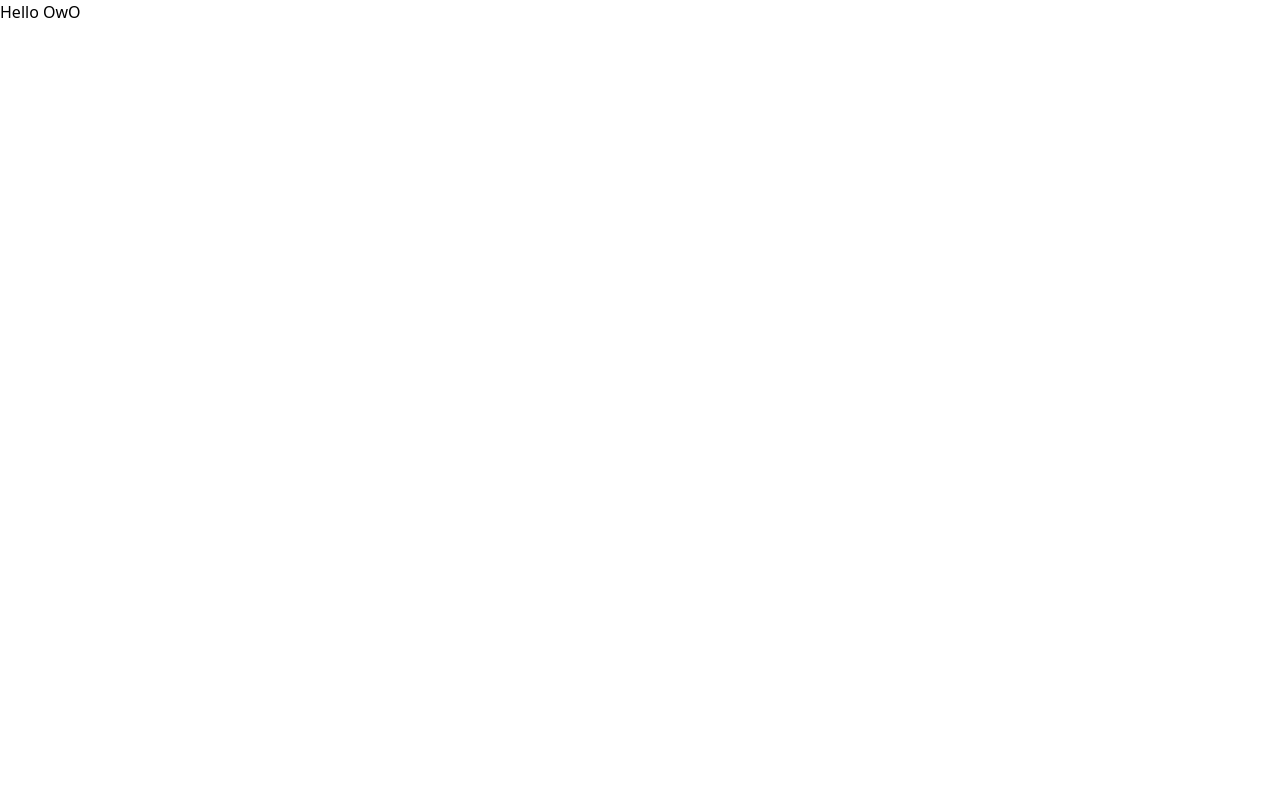
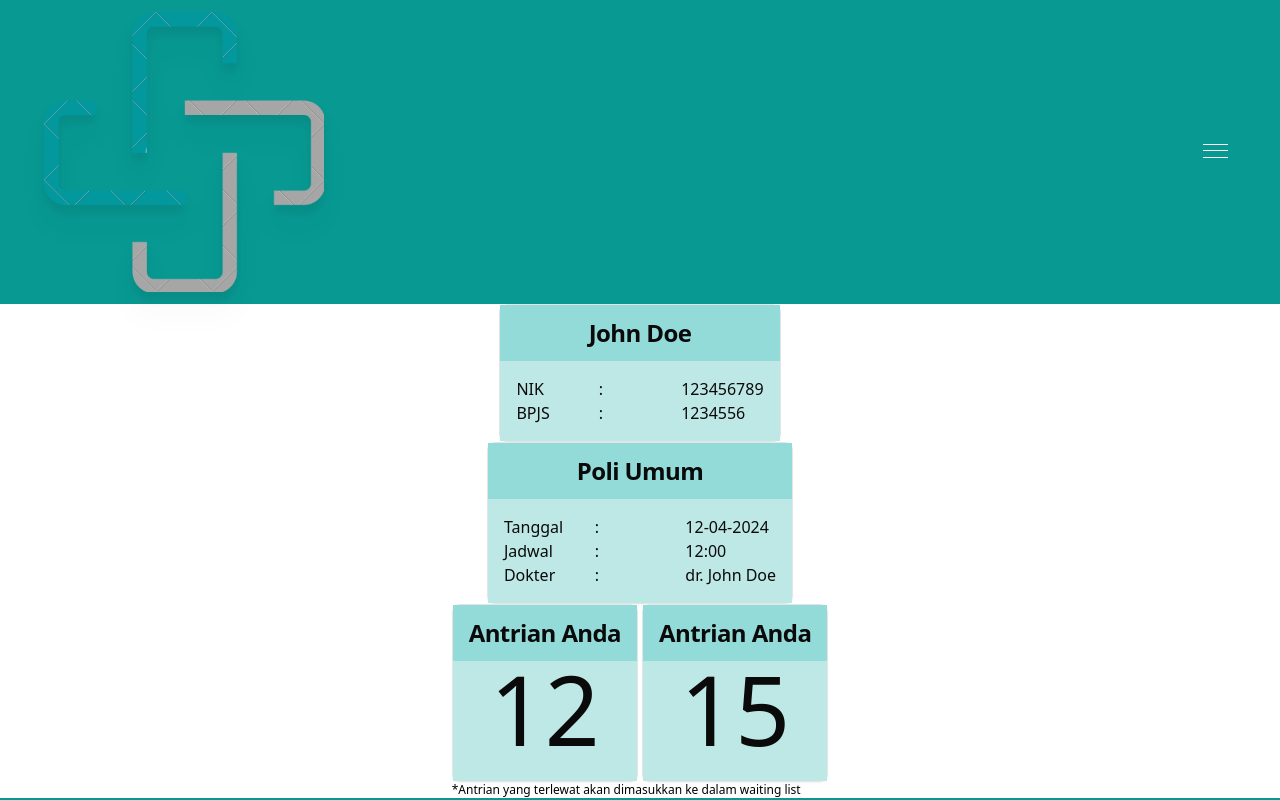
Before and after one commit to Medqueue-Alta/Medqueue-FE, a React (Vite) app: page / in a window 1280 px wide. Built offline with nearby package versions, Linux system fonts and the light colour scheme.

Commit message:
feat: slight update

```diff
--- a/src/App.tsx
+++ b/src/App.tsx
@@ -1,7 +1,11 @@
+import PatientHome from "./pages/Patient";
+// import PatientReservation from "./pages/Patient/reservasi";
+// import UpdateProfile from "./pages/Patient/update-profile";
+
 function App() {
   return (
     <>
-      <p>Hello OwO</p>
+      <PatientHome />
     </>
   );
 }
--- a/src/components/PatientInformationCard.tsx
+++ b/src/components/PatientInformationCard.tsx
@@ -11,7 +11,7 @@ const PatientInformationCard = (props: Props) => {
 
   return (
     <Card className=" w-max h-max ">
-      <CardHeader className="flex flex-row justify-center bg-[#92DBD8]">
+      <CardHeader className="flex flex-row justify-center p-4 bg-[#92DBD8]">
         <CardTitle>{nama}</CardTitle>
       </CardHeader>
       <CardContent className="p-4 bg-[#BEE8E6]">
--- a/src/components/QueueCard.tsx
+++ b/src/components/QueueCard.tsx
@@ -8,8 +8,8 @@ const QueueCard = (props: Props) => {
   const { antrian } = props;
 
   return (
-    <Card className=" w-max h-max">
-      <CardHeader className="flex flex-row justify-center bg-[#92DBD8]">
+    <Card className="self-start w-max h-max">
+      <CardHeader className="flex flex-row justify-center p-4 bg-[#92DBD8]">
         <CardTitle>Antrian Anda</CardTitle>
       </CardHeader>
       <CardContent className="flex flex-col items-center bg-[#BEE8E6]">
--- a/src/components/ReservationCard.tsx
+++ b/src/components/ReservationCard.tsx
@@ -10,7 +10,7 @@ const { children } = props;
 
   return (
     <Card className="w-80 bg-[#92DBD8] rounded-2xl shadow-md">
-      <CardHeader className="items-center">
+      <CardHeader className="items-center p-4">
         <CardTitle className="uppercase text-justify">Atur Jadwal</CardTitle>
       </CardHeader>
       <CardContent className="p-6 bg-[#BEE8E6] rounded-2xl ">
--- a/src/components/ReservedScheduleCard.tsx
+++ b/src/components/ReservedScheduleCard.tsx
@@ -11,8 +11,8 @@ const PatientCard = (props: Props) => {
   const { title, tanggal, jadwal, dokter } = props;
 
   return (
-    <Card className=" w-max h-max ">
-      <CardHeader className="flex flex-row justify-center bg-[#92DBD8]">
+    <Card className="self-start w-max h-max ">
+      <CardHeader className="flex flex-row justify-center p-4 bg-[#92DBD8]">
         <CardTitle>{title}</CardTitle>
       </CardHeader>
       <CardContent className="p-4 bg-[#BEE8E6]">
--- a/src/components/UpdateProfileCard.tsx
+++ b/src/components/UpdateProfileCard.tsx
@@ -3,15 +3,16 @@ import { Card, CardContent, CardHeader, CardTitle } from './ui/card';
 
 interface Props {
   children: ReactNode;
+  nama: string
 }
 
 const UpdateProfileCard = (props: Props) => {
-const { children } = props;
+const { children, nama } = props;
 
   return (
     <Card className="w-80 bg-[#92DBD8] rounded-2xl shadow-md">
       <CardHeader className="items-center">
-        <CardTitle className="uppercase text-justify">JohnDoe</CardTitle>
+        <CardTitle className="uppercase text-justify">{nama}</CardTitle>
       </CardHeader>
       <CardContent className="p-6 bg-[#BEE8E6] rounded-2xl ">
         {children}
--- a/src/pages/Patient/index.tsx
+++ b/src/pages/Patient/index.tsx
@@ -6,7 +6,7 @@ import PatientLayout from "@/components/PatientLayout";
 const PatientHome = () => {
   return (
     <PatientLayout>
-      <div className="grid grid-rows-3 justify-center justify-items-center h-full">
+      <div className="grid justify-center justify-items-center items-center h-full">
         <PatientInformationCard
           nama="John Doe"
           NIK="123456789"
@@ -18,8 +18,8 @@ const PatientHome = () => {
           tanggal="12-04-2024"
           dokter="dr. John Doe"
         />
-        <div className="">
-          <div className="flex flex-row gap-1">
+        <div className="self-start">
+          <div className="grid grid-flow-col gap-1">
             <QueueCard antrian="12" />
             <QueueCard antrian="15" />
           </div>
--- a/src/pages/Patient/update-profile.tsx
+++ b/src/pages/Patient/update-profile.tsx
@@ -10,26 +10,26 @@ const UpdateProfile = () => {
   return (
     <PatientLayout>
       <div className="grid justify-center justify-items-center items-center h-full">
-        <UpdateProfileCard>
+        <UpdateProfileCard nama="John Doe">
           <div className="flex flex-col gap-2">
-            <Label>Poli Klinik</Label>
-            <Input type="text" placeholder="Poli Klinik" />
-            <Label>Tanggal Daftar</Label>
-            <Input type="text" placeholder="Tanggal Daftar" />
-            <Label>Jadwal</Label>
-            <Input type="text" placeholder="Jadwal" />
-            <Label>Keluhan</Label>
-            <Input type="text" placeholder="Jadwal" />
-            <Label>Poli Klinik</Label>
-            <Input type="text" placeholder="Poli Klinik" />
-            <Label>Tanggal Daftar</Label>
-            <Input type="text" placeholder="Tanggal Daftar" />
-            <Label>Jadwal</Label>
-            <Input type="text" placeholder="Jadwal" />
-            <Label>Keluhan</Label>
-            <Input type="text" placeholder="Jadwal" />
-            <Button type="submit" className="w-max self-center bg-[#089993]">
-              Submit
+            <Label>Nama Lengkap</Label>
+            <Input type="text" placeholder="Nama Lengkap" />
+            <Label>Email</Label>
+            <Input type="text" placeholder="Email" />
+            <Label>Tempat Lahir</Label>
+            <Input type="text" placeholder="Tempat Lahir" />
+            <Label>Tanggal Lahir</Label>
+            <Input type="text" placeholder="Tanggal Lahir" />
+            <Label>NIK</Label>
+            <Input type="text" placeholder="NIK" />
+            <Label>No BPJS</Label>
+            <Input type="text" placeholder="No BPJS" />
+            <Label>Golongan Darah</Label>
+            <Input type="text" placeholder="Golongan Darah" />
+            <Label>No Telpon</Label>
+            <Input type="text" placeholder="No Telpon" />
+            <Button type="submit" className="w-max h-max self-center bg-[#089993]">
+              Update
             </Button>
           </div>
         </UpdateProfileCard>
```
